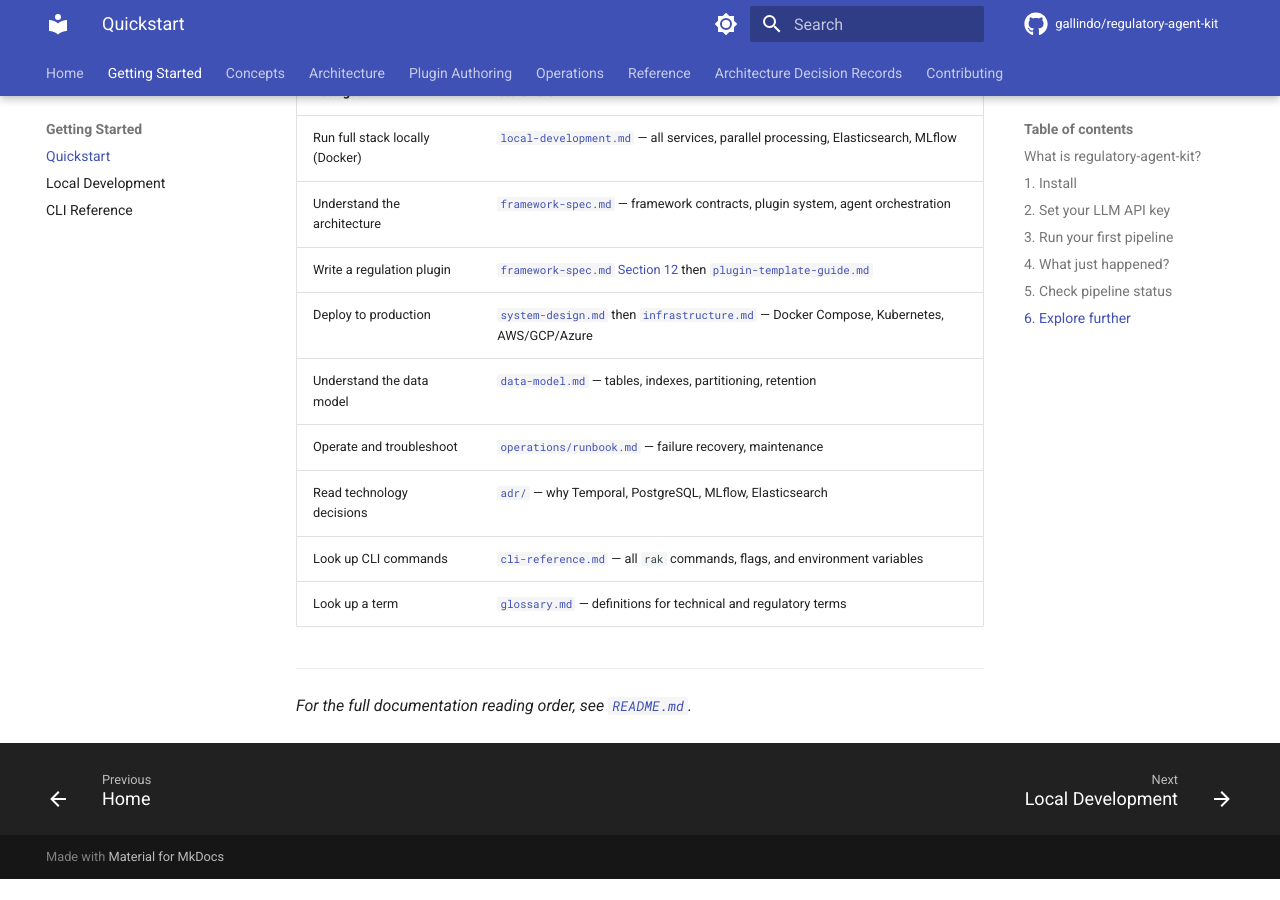
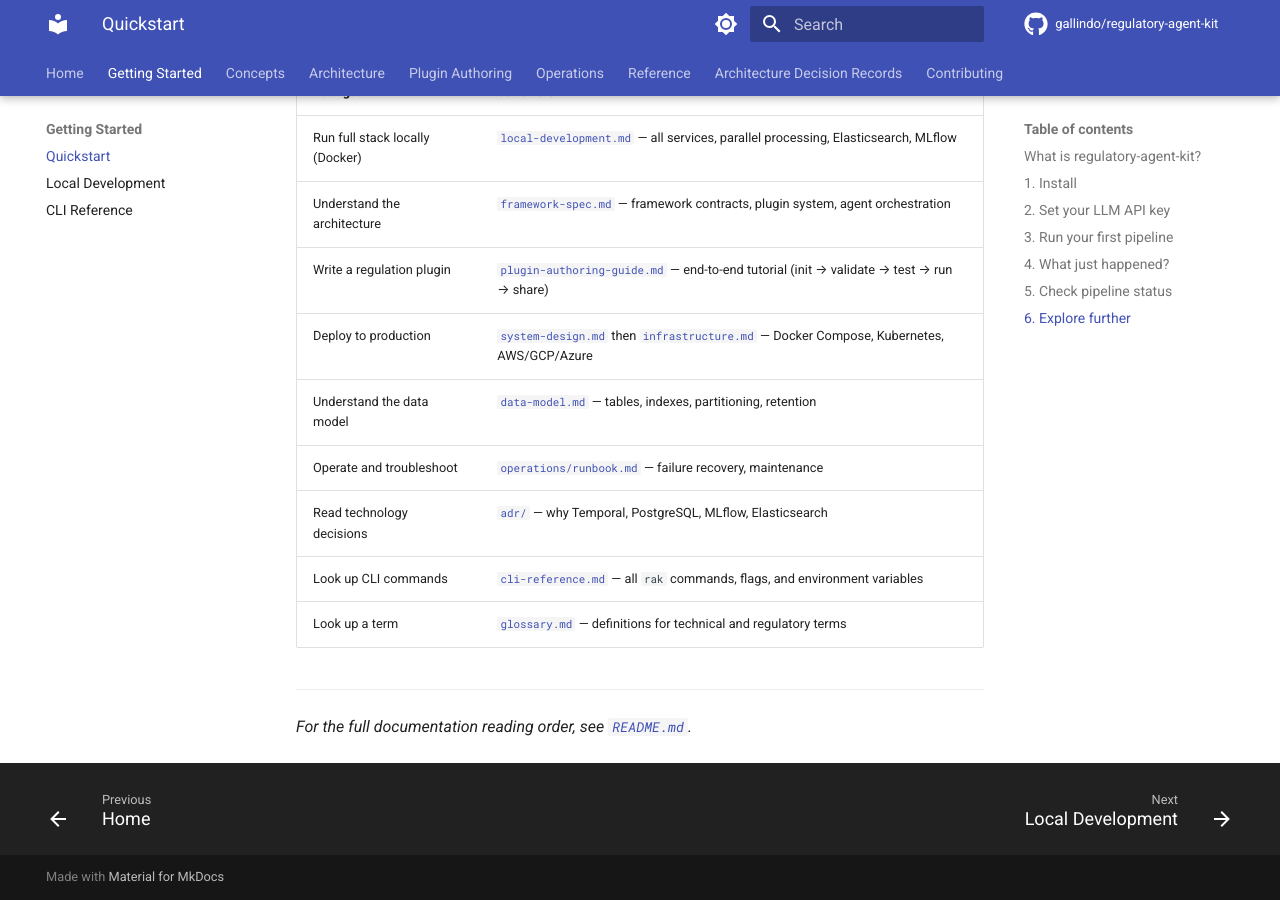
Before and after one commit to gallindo/regulatory-agent-kit, an MkDocs documentation site: the page built from docs/getting-started.md, in a window 1280 px wide and 900 px high, scrolled down 2294 px. Built offline with MkDocs 1.6.1 and Material for MkDocs 9.7.7, drawn with Linux system fonts in a browser that asks for light colours; comment, search, counter and statistics services are not loaded; before the commit the page ends 3173 px from its top, so only the background shows below that.

Commit message:
docs: link plugin-authoring-guide into getting-started and README navigation
Co-Authored-By: Claude Sonnet 4.6 <noreply@anthropic.com>

```diff
--- a/docs/getting-started.md
+++ b/docs/getting-started.md
@@ -99,7 +99,7 @@ Cost:   $0.42 estimated / $0.18 actual so far
 |---|---|
 | Run full stack locally (Docker) | [`local-development.md`](local-development.md) — all services, parallel processing, Elasticsearch, MLflow |
 | Understand the architecture | [`framework-spec.md`](framework-spec.md) — framework contracts, plugin system, agent orchestration |
-| Write a regulation plugin | [`framework-spec.md` Section 12](framework-spec.md#12-plugin-schema-reference) then [`plugin-template-guide.md`](plugin-template-guide.md) |
+| Write a regulation plugin | [`plugin-authoring-guide.md`](plugin-authoring-guide.md) — end-to-end tutorial (init → validate → test → run → share) |
 | Deploy to production | [`system-design.md`](system-design.md) then [`infrastructure.md`](infrastructure.md) — Docker Compose, Kubernetes, AWS/GCP/Azure |
 | Understand the data model | [`data-model.md`](data-model.md) — tables, indexes, partitioning, retention |
 | Operate and troubleshoot | [`operations/runbook.md`](operations/runbook.md) — failure recovery, maintenance |
```
Also changed, not shown: docs/README.md (+1 -0 lines).
